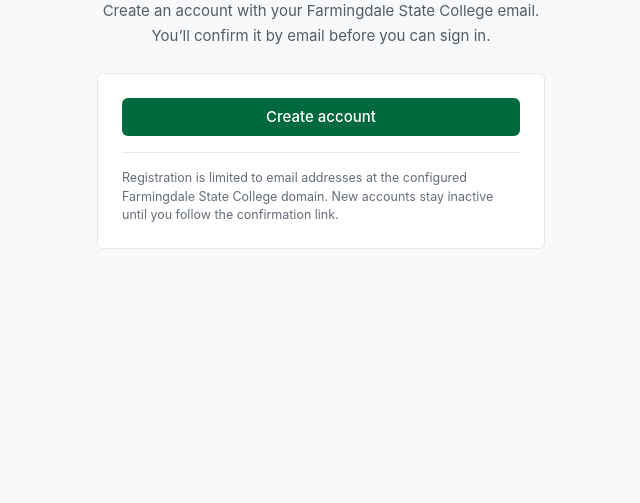
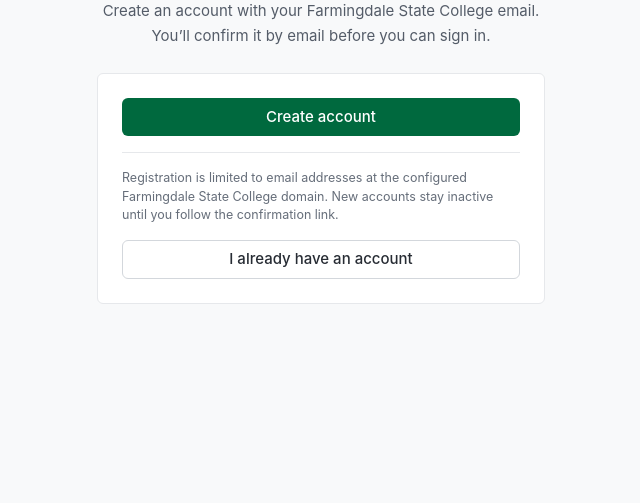
Before and after one commit to palaaf13/CapstoneProject_CSC325_Team1, a Django app: template templates/accounts/register.html in a window 1280 px wide. Shown: the part 207-710 px from the top of the page, without its empty margins (319-959 px from the left). Run offline with Django 5.2, Linux system fonts and the light colour scheme; the template is opened without the code that fills it, so the values that code supplies are empty; style sheets or scripts are compiled from the project's sources.

Commit message:
Link sign-up page back to sign-in
Adds an "I already have an account" button on /register/ pointing to /login/,
matching the sign-in page's "Create a student account" button.

Co-Authored-By: Claude Opus 5.5 <noreply@anthropic.com>

```diff
--- a/templates/accounts/register.html
+++ b/templates/accounts/register.html
@@ -50,6 +50,9 @@
         Registration is limited to email addresses at the configured Farmingdale State College
         domain. New accounts stay inactive until you follow the confirmation link.
       </p>
+      <a href="{% url 'login' %}" class="btn-secondary mt-4 w-full">
+        I already have an account
+      </a>
     </div>
   </section>
 {% endblock %}
```
